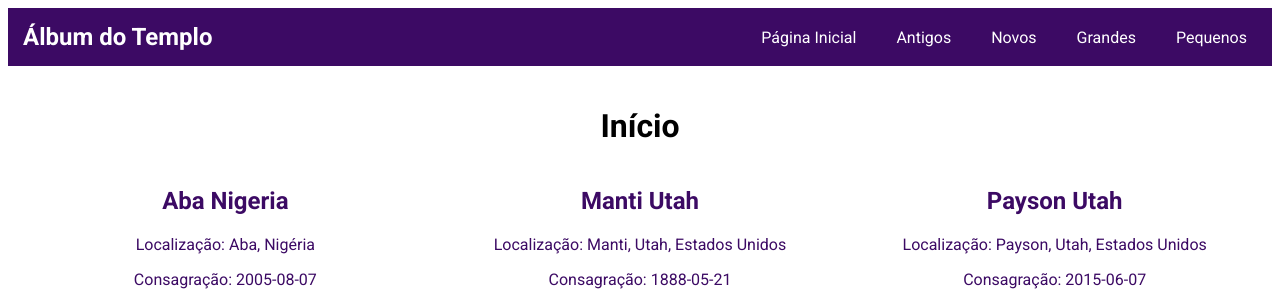
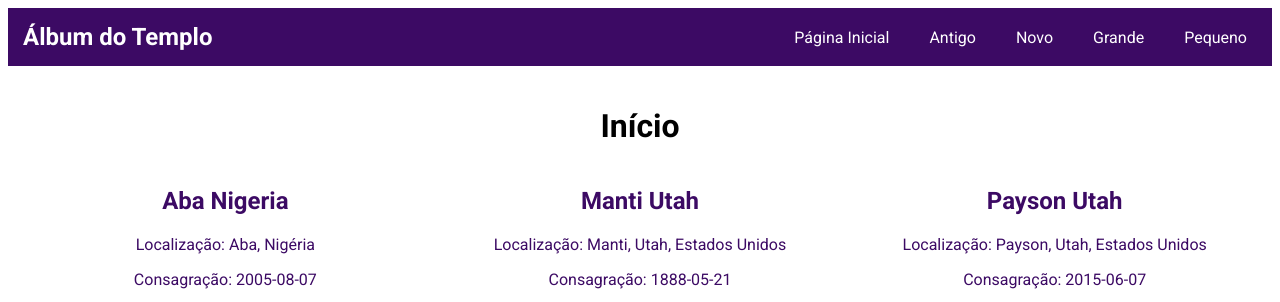
Before and after one commit to ricardoleonelbpn/wdd131, a plain HTML site: page templos-filtrados.html in a window 1280 px wide. Shown: the top 302 px of the page. Drawn offline with Linux system fonts and the light colour scheme; a web font is replaced by a local one.

Commit message:
atualizando para auditoria

```diff
--- a/estilos/templos-filtrados.css
+++ b/estilos/templos-filtrados.css
@@ -21,7 +21,6 @@
 }
 
 .navigation.open {
-    display: flex;
     flex-direction: column;
     position: absolute;
     top: 100%;
--- a/templos-filtrados.html
+++ b/templos-filtrados.html
@@ -3,9 +3,9 @@
 <head>
     <meta charset="UTF-8">
     <meta name="viewport" content="width=device-width, initial-scale=1.0">
-    <meta name="description" content="Atividade de páginas web responsivas que sigam as melhores práticas e usem HTML e CSS e sintaxe da linguagem JavaScript. Usando JavaScript para responder a eventos e modificar HTML de forma dinâmica.">
+    <meta name="description" content="Álbum de templos com informações sobre localização, datas de consagração e filtros por antiguidade e tamanho.">
     <meta name="author" content="Ricardo Leonel">
-    <title>WDD 131 - Atividade Templo | Ricardo Leonel</title>
+    <title>WDD 131 - Álbum do Templo | Ricardo Leonel</title>
 
     <link rel="stylesheet" href="estilos/templos.css">
     <link rel="stylesheet" href="estilos/templos-filtrados.css">
@@ -25,10 +25,10 @@
         <nav>
             <ul class="navigation">
                 <li><a href="#" id="inicio">Página Inicial</a></li>
-                <li><a href="#" id="antigo">Antigos</a></li>
-                <li><a href="#" id="novo">Novos</a></li>
-                <li><a href="#" id="grande">Grandes</a></li>
-                <li><a href="#" id="pequeno">Pequenos</a></li>
+                <li><a href="#" id="antigo">Antigo</a></li>
+                <li><a href="#" id="novo">Novo</a></li>
+                <li><a href="#" id="grande">Grande</a></li>
+                <li><a href="#" id="pequeno">Pequeno</a></li>
             </ul>
         </nav>
 
```
